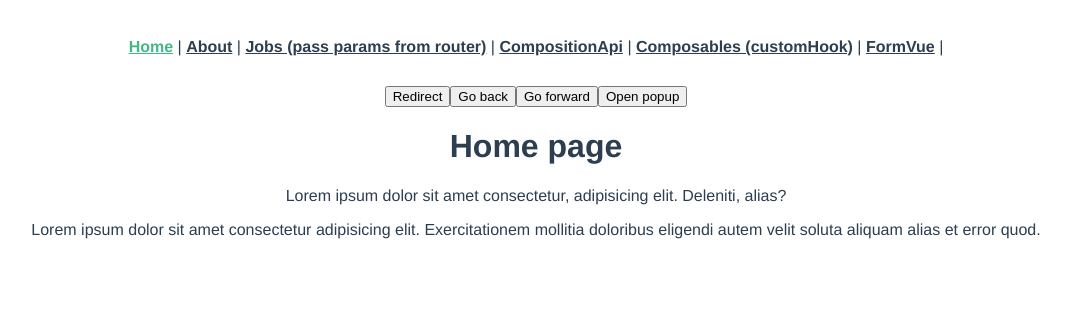
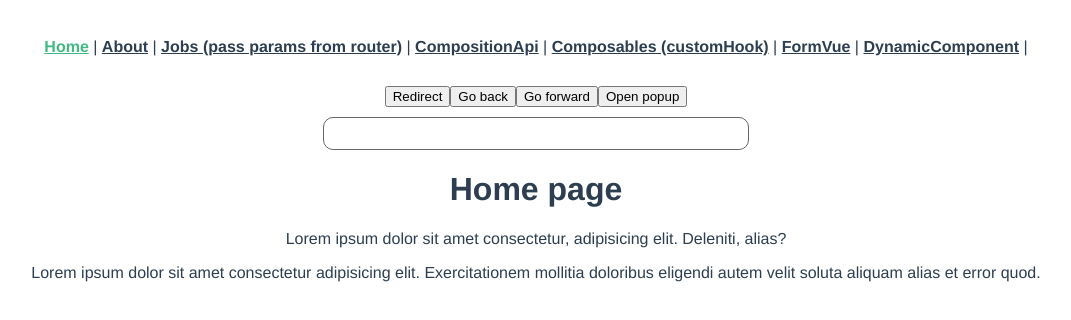
Before and after one commit to wilkersoh/vue-router, a Vue app: page / in a window 1280 px wide. Shown: the top 320 px of the page, without its empty margins (104-1175 px from the left). Built offline with nearby package versions, Linux system fonts and the light colour scheme.

Commit message:
Dynamic component and Custom Input Component

```diff
--- a/src/App.vue
+++ b/src/App.vue
@@ -22,13 +22,17 @@
     |
     <router-link :to="{ name: 'FormVue' }">FormVue</router-link>
     |
-    <!-- <router-link :to="{ name: 'Popup' }">Popup</router-link> -->
+    <router-link :to="{ name: 'DynamicComponent' }"
+      >DynamicComponent</router-link
+    >
+    |
   </div>
 
   <button @click="redirect">Redirect</button>
   <button @click="back">Go back</button>
   <button @click="forward">Go forward</button>
   <button @click="showPopup = true">{{ popupData }} Open popup</button>
+  <InputComponent v-model="inputName" />
 
   <Popup v-show="showPopup" @closePopup="handleClosePopup" :title="popupData" />
 
@@ -38,17 +42,20 @@
 <script>
 import { routes } from './router';
 import Popup from './components/Popup';
+import InputComponent from './components/InputComponent';
 
 export default {
   components: {
     Popup,
+    InputComponent,
   },
   data() {
-    return { routes: [], showPopup: false, popupData: '' };
+    return { routes: [], showPopup: false, popupData: '', inputName: '' };
   },
   created() {
     this.routes = routes;
     console.log('routes :>> ', routes);
+    console.log('this.inputName :>> ', this.inputName);
   },
   methods: {
     redirect() {
@@ -64,7 +71,6 @@ export default {
     },
     handleClosePopup(value) {
       this.showPopup = false;
-      console.log('value :>> ', value);
       this.popupData = value;
     },
   },
--- /dev/null
+++ b/src/components/InputComponent.vue
@@ -0,0 +1,38 @@
+<template>
+  <div class="custom">
+    <input
+      type="text"
+      :value="modelValue"
+      @input="$emit('update:modelValue', $event.target.value)"
+    />
+  </div>
+</template>
+
+<script>
+export default {
+  name: 'InputComponent',
+  props: {
+    modelValue: String,
+  },
+};
+</script>
+
+<style scoped>
+.custom {
+  display: flex;
+  justify-content: center;
+  margin-top: 10px;
+}
+input[type='text'] {
+  display: block;
+  width: 400px;
+  padding: 6px 12px;
+  line-height: 1.4;
+  color: #555;
+  border: 1px solid #666;
+  border-radius: 10px;
+}
+input[type='text']:focus {
+  outline: none;
+}
+</style>
--- /dev/null
+++ b/src/components/TabADynamic.vue
@@ -0,0 +1,13 @@
+<template>
+  <div>
+    Tab A Dynamic
+  </div>
+</template>
+
+<script>
+export default {
+  name: 'TabADynamic',
+};
+</script>
+
+<style scoped></style>
--- /dev/null
+++ b/src/components/TabBDynamic.vue
@@ -0,0 +1,13 @@
+<template>
+  <div>
+    Tab B Dynamic
+  </div>
+</template>
+
+<script>
+export default {
+  name: 'TabBDynamic',
+};
+</script>
+
+<style scoped></style>
--- /dev/null
+++ b/src/components/TabCDynamic.vue
@@ -0,0 +1,13 @@
+<template>
+  <div>
+    Tab C Dynamic
+  </div>
+</template>
+
+<script>
+export default {
+  name: 'TabCDynamic',
+};
+</script>
+
+<style scoped></style>
--- a/src/router/index.js
+++ b/src/router/index.js
@@ -4,10 +4,10 @@ import Jobs from '../views/jobs/Jobs.vue';
 import JobDetails from '../views/jobs/JobDetails.vue';
 import NotFound from '../views/NotFound.vue';
 import CompositionApi from '../views/CompositionApi.vue';
-// import Composables from '../views/Composables.vue';
 import Composables from '../views/posts/Composables.vue';
 import PostDetails from '../views/posts/PostDetails.vue';
 import FormVue from '../views/FormVue.vue';
+import DynamicComponent from '../views/DynamicComponent.vue';
 
 export const routes = [
   {
@@ -56,6 +56,11 @@ export const routes = [
     name: 'FormVue',
     component: FormVue,
   },
+  {
+    path: '/dynamic-component',
+    name: 'DynamicComponent',
+    component: DynamicComponent,
+  },
   // redirect
   {
     path: '/all-jobs',
--- /dev/null
+++ b/src/views/DynamicComponent.vue
@@ -0,0 +1,34 @@
+<template>
+  <div>
+    <h1>Dynamic Component</h1>
+    <button @click="activeTab = 'TabADynamic'">DynamicComponent A</button>
+    <button @click="activeTab = 'TabBDynamic'">DynamicComponent B</button>
+    <button @click="activeTab = 'TabCDynamic'">DynamicComponent C</button>
+
+    <!-- Clean code -->
+    <component :is="activeTab" />
+
+    <!-- Bad code -->
+    <TabADynamic v-if="activeTab === 'TabADynamic'" />
+    <TabBDynamic v-if="activeTab === 'TabBDynamic'" />
+    <TabCDynamic v-if="activeTab === 'TabCDynamic'" />
+  </div>
+</template>
+
+<script>
+import TabADynamic from '../components/TabADynamic';
+import TabBDynamic from '../components/TabBDynamic';
+import TabCDynamic from '../components/TabCDynamic';
+
+export default {
+  name: 'DynamicComponent',
+  components: { TabADynamic, TabBDynamic, TabCDynamic },
+  data() {
+    return {
+      activeTab: 'TabADynamic',
+    };
+  },
+};
+</script>
+
+<style scoped></style>
```
